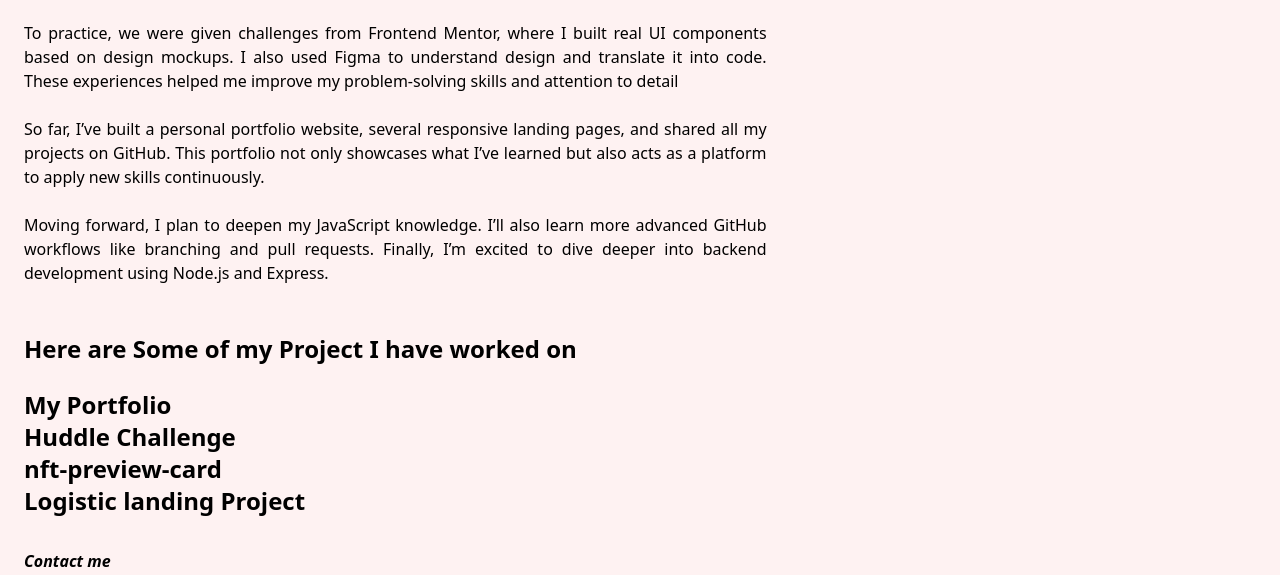
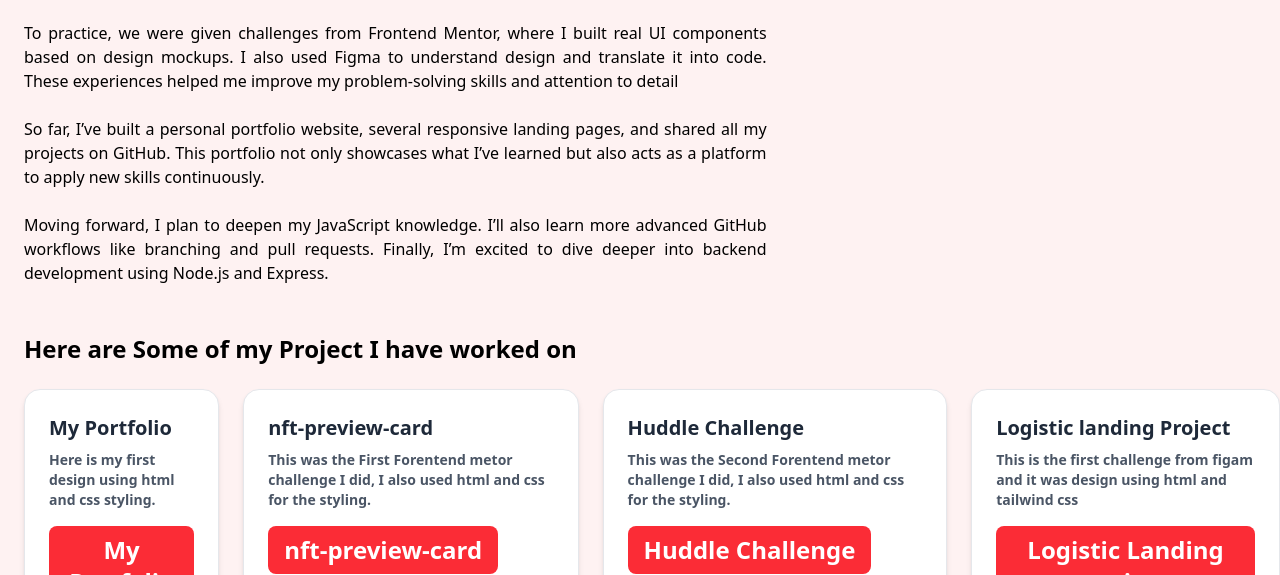
Before and after one commit to QueenSofiyyah/May-Village-sync.html, a plain HTML site: page index.html in a window 1280 px wide. Shown: the part 987-1562 px from the top of the page. Drawn offline with nearby package versions, Linux system fonts and the light colour scheme.

Commit message:
Add files via upload

```diff
--- a/index.html
+++ b/index.html
@@ -32,10 +32,62 @@
     <div class="font-semibold text-2xl">
       <ul>
         <h2 class="font-bold tex-right text-2xl mb-6">Here are Some of my Project I have worked on</h2>
-        <li><a href="https://queensofiyyah.github.io/html-portfolio/">My Portfolio</a></li>
+
+        <div class="flex-row gap-6 md:flex flex-col">
+      <div class="max-w-sm bg-white border border-gray-200 rounded-2xl shadow-md overflow-hidden">
+    <div class="p-6">
+      <h2 class="text-xl font-semibold text-gray-800">My Portfolio</h2>
+      <p class="text-gray-600 mt-2 text-sm">
+        Here is my first design using html and css styling.
+      </p>
+      <button class="mt-4 px-4 py-2 bg-red-500 text-white rounded-lg hover:bg-blue-700 transition duration-300">
+        <a href="https://queensofiyyah.github.io/html-portfolio/">My Portfolio</a>
+      </button>
+    </div>
+  </div>
+
+  <div class="max-w-sm bg-white border border-gray-200 rounded-2xl shadow-md overflow-hidden">
+    <div class="p-6">
+      <h2 class="text-xl font-semibold text-gray-800">nft-preview-card</h2>
+      <p class="text-gray-600 mt-2 text-sm">
+        This was the First Forentend metor challenge I did, I also used html and css for the styling.
+      </p>
+      <button class="mt-4 px-4 py-2 bg-red-500 text-white rounded-lg hover:bg-blue-700 transition duration-300">
+        <a href="https://queensofiyyah.github.io/html-first-challenge/">nft-preview-card</a>
+      </button>
+    </div>
+  </div>
+
+  <div class="max-w-sm bg-white border border-gray-200 rounded-2xl shadow-md overflow-hidden">
+    <div class="p-6">
+      <h2 class="text-xl font-semibold text-gray-800">Huddle Challenge</h2>
+      <p class="text-gray-600 mt-2 text-sm">
+        This was the Second Forentend metor challenge I did, I also used html and css for the styling.
+      </p>
+      <button class="mt-4 px-4 py-2 bg-red-500 text-white rounded-lg hover:bg-blue-700 transition duration-300">
+        <a href="https://queensofiyyah.github.io/error.html/">Huddle Challenge</a>
+      </button>
+    </div>
+  </div>
+
+
+  <div class="max-w-sm bg-white border border-gray-200 rounded-2xl shadow-md overflow-hidden">
+    <div class="p-6">
+      <h2 class="text-xl font-semibold text-gray-800">Logistic landing Project</h2>
+      <p class="text-gray-600 mt-2 text-sm">
+        This is the first challenge from figam and it was design using html and tailwind css
+      </p>
+      <button class="mt-4 px-4 py-2 bg-red-500 text-white rounded-lg hover:bg-blue-700 transition duration-300">
+        <a href="https://queensofiyyah.github.io/logistic.html/">Logistic Landing project</a>
+      </button>
+    </div>
+  </div>
+        </div>
+
+        <!-- <li><a href="https://queensofiyyah.github.io/html-portfolio/">My Portfolio</a></li>
         <li><a href="https://queensofiyyah.github.io/error.html/">Huddle Challenge</a></li>
         <li><a href="https://queensofiyyah.github.io/html-first-challenge/">nft-preview-card</a></li>
-        <li><a href="https://queensofiyyah.github.io/logistic.html/">Logistic landing Project</a></li>
+        <li><a href="https://queensofiyyah.github.io/logistic.html/">Logistic landing Project</a></li> -->
       </ul>
     </div>
 
```
